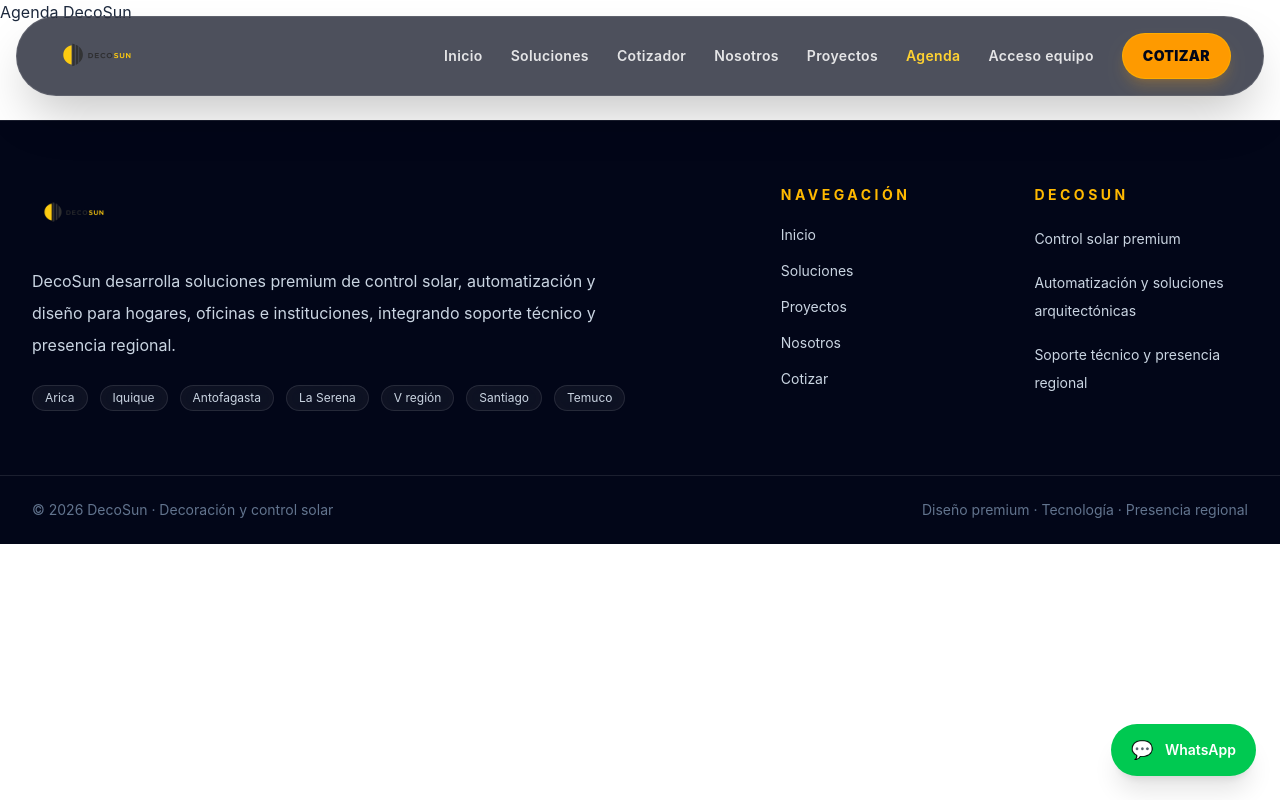
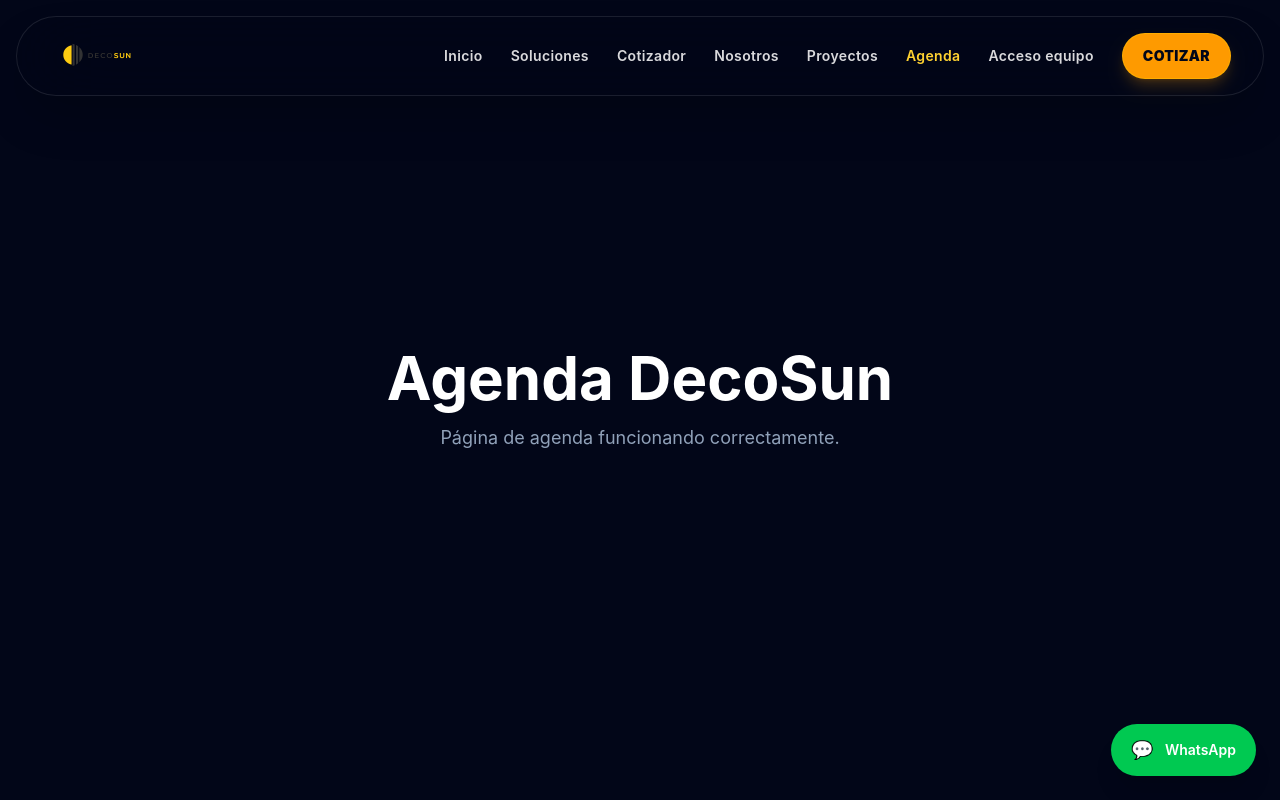
Before and after one commit to 2por37menos1-ctrl/decosun-web, a React (Vite) app in the folder decosun-web/: page /agenda in a window 1280 px wide. Shown: the top 800 px of the page. Built offline with nearby package versions, Linux system fonts and the light colour scheme.

Commit message:
Recrea Agenda limpia

```diff
--- a/decosun-web/src/pages/agenda.jsx
+++ b/decosun-web/src/pages/agenda.jsx
@@ -1,7 +1,15 @@
 export default function Agenda() {
   return (
-    <div>
-      <h1>Agenda DecoSun</h1>
+    <div className="min-h-screen bg-slate-950 text-white flex items-center justify-center">
+      <div className="text-center">
+        <h1 className="text-6xl font-bold mb-4">
+          Agenda DecoSun
+        </h1>
+
+        <p className="text-slate-400 text-lg">
+          Página de agenda funcionando correctamente.
+        </p>
+      </div>
     </div>
   )
 }
```
